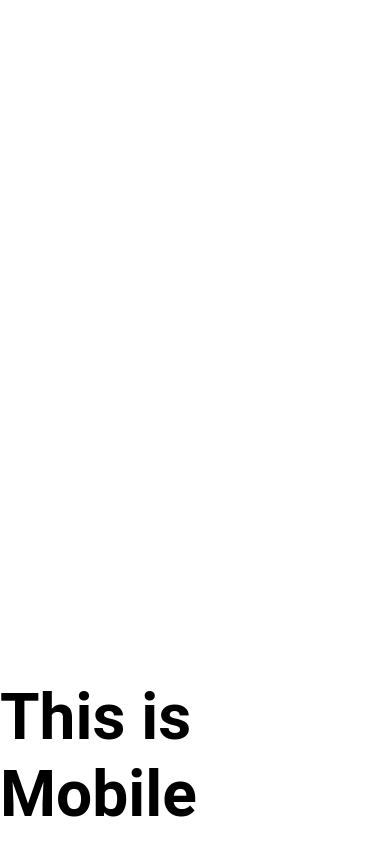
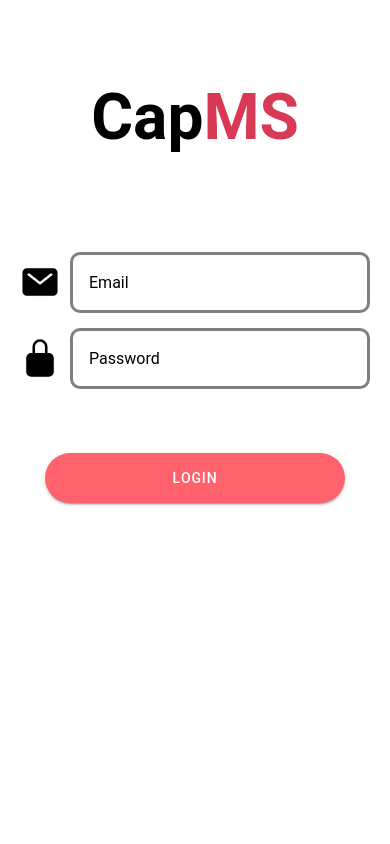
Before and after one commit to TcBello/CapMS, a React (Create React App) app: page /login in a window 390 px wide. Built offline with nearby package versions, Linux system fonts and the light colour scheme.

Commit message:
added login mobile

```diff
--- a/src/pages/login/Login.css
+++ b/src/pages/login/Login.css
@@ -1,3 +1,7 @@
+*{
+    color: black;
+}
+
 h1{
     z-index: 1;
     font-weight: bold;
@@ -17,14 +21,16 @@ h1 span{
 }
 
 .background-login{
-    height: 100%;
-    width: 100%;
+    height: 105%;
+    width: 110%;
     background-image: url("https://batstate-u.edu.ph/wp-content/uploads/2020/10/homepage-webslider-1.jpg");
     background-repeat: no-repeat;
     background-size: cover;
     filter: blur(10px);
     position: absolute;
     z-index: 0;
+    overflow: hidden;
+    left: -15px;
 }
 
 .card{
@@ -61,12 +67,20 @@ h1 span{
     width: 400px;
 }
 
+.input-field-mobile{
+    --border-width: 3px;
+    --border-color: grey;
+    --border-radius: 10px;
+    width: 300px;
+}
+
 .login-button{
     --background: var(--palette-light-red);
     --border-radius: 30px;
     width: 300px;
     height: 50px;
     z-index: 2;
+    color: white;
 }
 
 .icon{
@@ -74,3 +88,17 @@ h1 span{
     width: 40px;
     height: 40px;
 }
+
+.login-container-mobile{
+    background-color: white;
+    width: 100%;
+    height: 100%;
+    display: flex;
+    flex-direction: column;
+    align-items: center;
+    z-index: -1;
+}
+
+.cap-text{
+    color: white;
+}
--- a/src/pages/login/Login.tsx
+++ b/src/pages/login/Login.tsx
@@ -6,6 +6,7 @@ import "../../core/components/Spacer.css";
 import MediaQuery from "react-responsive";
 import LoginWeb from "./components/Login-Web";
 import LoginMobile from "./components/Login-Mobile";
+import "./Login.css";
 
 class Login extends Component{
     constructor(props: {}){
--- a/src/pages/login/components/BackgroundLogin.tsx
+++ b/src/pages/login/components/BackgroundLogin.tsx
@@ -4,7 +4,11 @@ import '../Login.css';
 class BackgroundLogin extends Component{
     render(){
         return (
-            <div className="background-login"/>
+            <div>
+                <div className="background-login-blur"/>
+                <div className="background-login"/>
+                {/* <div className="background-login-blur"/> */}
+            </div>
         );
     }
 }
--- a/src/pages/login/components/Login-Mobile.tsx
+++ b/src/pages/login/components/Login-Mobile.tsx
@@ -1,13 +1,46 @@
+import { IonIcon, IonItem, IonLabel, IonInput, IonButton } from "@ionic/react";
+import { lockClosed, mail } from "ionicons/icons";
 import { Component } from "react";
-import MediaQuery from "react-responsive";
 
 class LoginMobile extends Component{
     render(){
         return (
-            <div>
-                {/* <MediaQuery maxWidth={760}> */}
-                    <h1>This is Mobile</h1>
-                {/* </MediaQuery> */}
+            <div className="login-container-mobile">
+                <div className="spacer-h-xl"/>
+                {/* CAPMS HEADER */}
+                <h1>Cap<span>MS</span></h1>
+                <div className="spacer-h-xl"/>
+                <div className="spacer-h-m"/>
+                {/* EMAIL FIELD */}
+                <div className="input-field-container">
+                    {/* EMAIL ICON */}
+                    <IonIcon icon={mail} className="icon"></IonIcon>
+                    <div className="spacer-w-xs" />
+                    {/* EMAIL INPUT FIELD */}
+                    <IonItem lines="none" className="input-field-mobile">
+                        <IonLabel position="floating">
+                            Email
+                        </IonLabel>
+                        <IonInput onIonChange={(e) => console.log(e)}></IonInput>
+                    </IonItem>
+                </div>
+                <div className="spacer-h-s"/>
+                {/* PASSWORD FIELD */}
+                <div className="input-field-container">
+                    {/* PASSWORD ICON */}
+                    <IonIcon icon={lockClosed} className="icon"></IonIcon>
+                    <div className="spacer-w-xs" />
+                    {/* PASSWORD INPUT FIELD */}
+                    <IonItem lines="none" className="input-field-mobile">
+                        <IonLabel position="floating">
+                            Password
+                        </IonLabel>
+                        <IonInput type="password" onIonChange={(e) => console.log(e)}></IonInput>
+                    </IonItem>
+                </div>
+                <div className="spacer-h-xl"/>
+                {/* LOGIN BUTTON */}
+                <IonButton className="login-button" href="/split-view">LOGIN</IonButton>
             </div>
         );
     }
--- a/src/pages/login/components/Login-Web.tsx
+++ b/src/pages/login/components/Login-Web.tsx
@@ -19,7 +19,7 @@ class LoginWeb extends Component{
                     <div className="content-center">
                     <div className="spacer-h-xl"/>
                         {/* CAPMS HEADER */}
-                        <h1>Cap<span>MS</span></h1>
+                        <h1 className="cap-text">Cap<span>MS</span></h1>
                         <div className="spacer-h-xl"/>
                         {/* CARD */}
                         <IonCard className="card">
```
